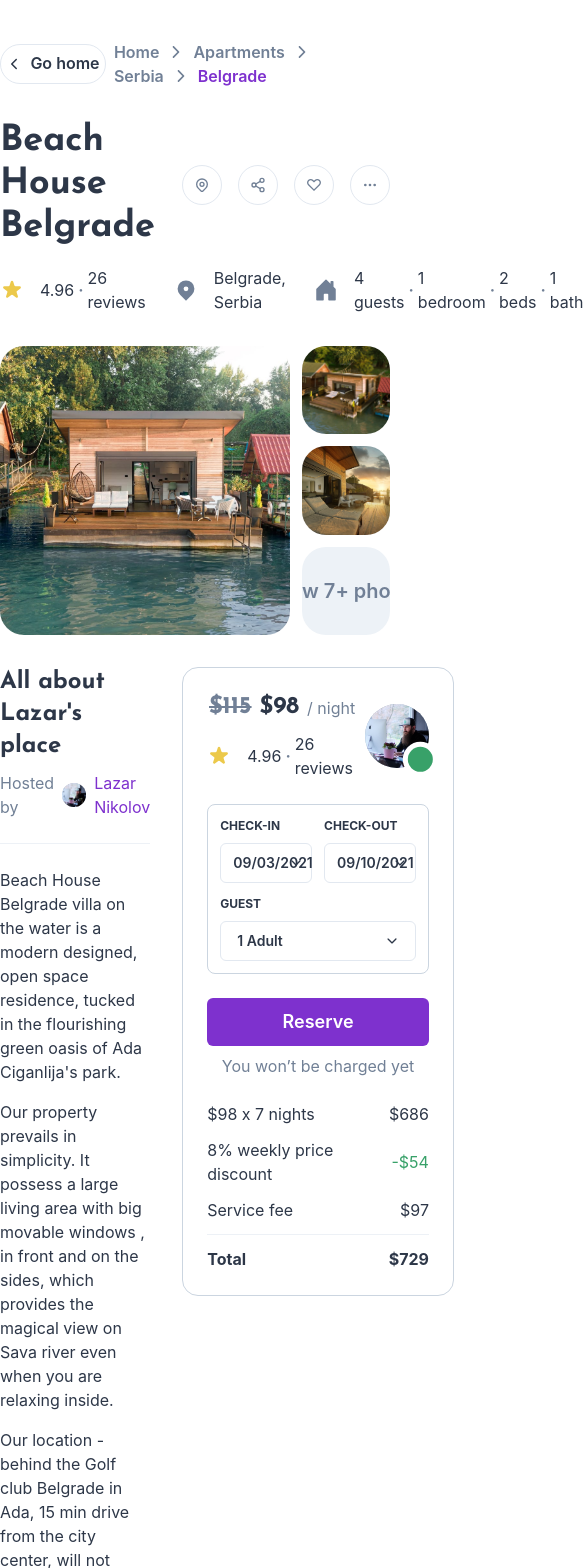
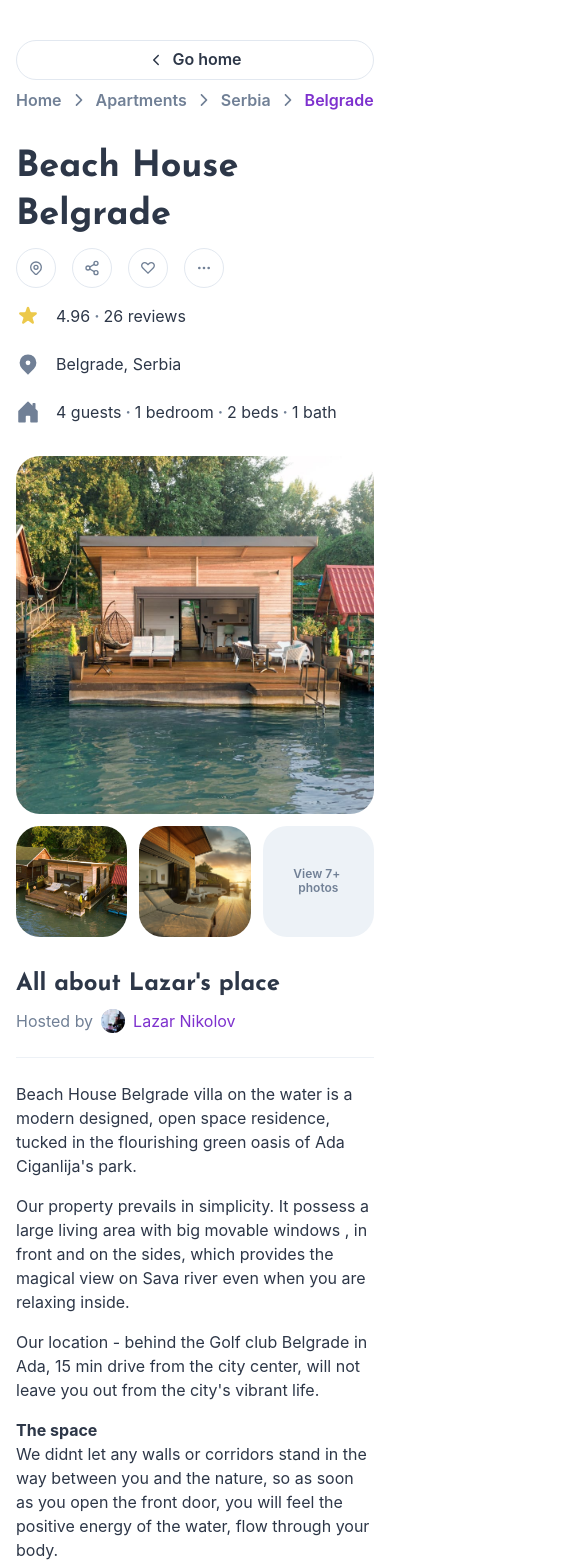
Before and after one commit to nikolovlazar/frontend-horse-ui, a Next.js app: page / in a window 390 px wide. Shown: the top 1568 px of the page, 585 px wide, since content can reach past the window. Built offline with nearby package versions, Linux system fonts and the light colour scheme.

Commit message:
fixed responsiveness

```diff
--- a/pages/index.tsx
+++ b/pages/index.tsx
@@ -7,7 +7,7 @@ import TitleDetails from '../src/components/title';
 import WhatsIncluded from '../src/components/whats-included';
 
 const IndexPage = () => (
-  <Container maxW="container.xl" py={10} px={0}>
+  <Container maxW="container.xl" py={10}>
     <VStack spacing={8} alignItems="stretch">
       <Header />
       <TitleDetails />
--- a/src/components/gallery.tsx
+++ b/src/components/gallery.tsx
@@ -17,8 +17,8 @@ const Gallery = () => {
 
   return (
     <Grid
-      templateColumns="repeat(4, 1fr)"
-      templateRows="repeat(3, 1fr)"
+      templateColumns={{ base: 'repeat(3, 1fr)', md: 'repeat(4, 1fr)' }}
+      templateRows={{ base: 'repeat(4, 1fr)', md: 'repeat(3, 1fr)' }}
       gap={3}
     >
       <GridItem colSpan={3} rowSpan={3}>
@@ -36,15 +36,20 @@ const Gallery = () => {
           key={image}
           colSpan={1}
           rowSpan={1}
-          colStart={4}
-          rowStart={index + 1}
+          colStart={{ base: index + 1, md: 4 }}
+          rowStart={{ base: 4, md: index + 1 }}
         >
           <AspectRatio ratio={1}>
             <Image rounded="3xl" src={image} alt="Beach House Photo" />
           </AspectRatio>
         </GridItem>
       ))}
-      <GridItem colSpan={1} rowSpan={1} colStart={4} rowStart={3}>
+      <GridItem
+        colSpan={1}
+        rowSpan={1}
+        colStart={{ base: 3, md: 4 }}
+        rowStart={{ base: 4, md: 3 }}
+      >
         <AspectRatio ratio={1}>
           <Button
             alignItems="center"
@@ -52,7 +57,11 @@ const Gallery = () => {
             rounded="3xl"
             bg="gray.100"
           >
-            <Text fontSize="xl" color="gray.500">
+            <Text
+              whiteSpace="break-spaces"
+              fontSize={{ base: 'xs', md: 'xl' }}
+              color="gray.500"
+            >
               View {images.length - 3}+ photos
             </Text>
           </Button>
--- a/src/components/header.tsx
+++ b/src/components/header.tsx
@@ -1,6 +1,6 @@
 import { IoIosArrowBack, IoIosArrowForward } from 'react-icons/io';
 import {
-  HStack,
+  Stack,
   Button,
   Breadcrumb,
   BreadcrumbItem,
@@ -9,7 +9,11 @@ import {
 
 const Header = () => {
   return (
-    <HStack justifyContent="space-between" w="full">
+    <Stack
+      direction={{ base: 'column', md: 'row' }}
+      justifyContent="space-between"
+      w="full"
+    >
       <Button leftIcon={<IoIosArrowBack />} variant="outline" rounded="full">
         Go home
       </Button>
@@ -32,7 +36,7 @@ const Header = () => {
           <BreadcrumbLink color="brand.500">Belgrade</BreadcrumbLink>
         </BreadcrumbItem>
       </Breadcrumb>
-    </HStack>
+    </Stack>
   );
 };
 
--- a/src/components/listing-details.tsx
+++ b/src/components/listing-details.tsx
@@ -14,6 +14,7 @@ import {
   MenuButton,
   Button,
   GridItem,
+  Stack,
 } from '@chakra-ui/react';
 import { HiStar } from 'react-icons/hi';
 import { IoIosArrowDown } from 'react-icons/io';
@@ -21,7 +22,11 @@ import IconLabel from './icon-label';
 
 const ListingDetails = () => {
   return (
-    <HStack spacing={8} alignItems="flex-start">
+    <Stack
+      direction={{ base: 'column', md: 'row' }}
+      spacing={8}
+      alignItems="flex-start"
+    >
       <VStack spacing={6} alignItems="flex-start">
         <VStack spacing={2} alignItems="flex-start">
           <Heading size="lg">All about Lazar's place</Heading>
@@ -66,7 +71,8 @@ const ListingDetails = () => {
       </VStack>
       <VStack
         w="full"
-        maxW={96}
+        maxW={{ base: 80, lg: 96 }}
+        flexShrink={0}
         p={6}
         spacing={6}
         justifyContent="stretch"
@@ -77,7 +83,7 @@ const ListingDetails = () => {
       >
         <HStack justifyContent="space-between">
           <VStack>
-            <HStack spacing={2}>
+            <HStack spacing={2} w="full">
               <Heading size="lg" textDecoration="line-through" color="gray.500">
                 $115
               </Heading>
@@ -204,7 +210,7 @@ const ListingDetails = () => {
           </HStack>
         </VStack>
       </VStack>
-    </HStack>
+    </Stack>
   );
 };
 
--- a/src/components/things-to-know.tsx
+++ b/src/components/things-to-know.tsx
@@ -1,10 +1,16 @@
-import { VStack, HStack, Heading, Text } from '@chakra-ui/react';
+import { VStack, Stack, Heading, Text } from '@chakra-ui/react';
 
 const ThingsToKnow = () => {
   return (
     <VStack spacing={6} alignItems="flex-start">
       <Heading size="lg">Things to know</Heading>
-      <HStack justifyContent="space-between" alignItems="flex-start" w="full">
+      <Stack
+        direction={{ base: 'column', md: 'row' }}
+        justifyContent="space-between"
+        alignItems="flex-start"
+        w="full"
+        spacing={8}
+      >
         <VStack spacing={2} alignItems="flex-start" maxW={60}>
           <Heading size="md">House rules</Heading>
           <VStack spacing={3} alignItems="flex-start">
@@ -32,7 +38,7 @@ const ThingsToKnow = () => {
             <Text>Free cancellation before Nov 14</Text>
           </VStack>
         </VStack>
-      </HStack>
+      </Stack>
     </VStack>
   );
 };
--- a/src/components/title.tsx
+++ b/src/components/title.tsx
@@ -1,6 +1,7 @@
 import {
   Heading,
   HStack,
+  Stack,
   Icon,
   IconButton,
   Text,
@@ -20,8 +21,13 @@ import IconLabel from './icon-label';
 const TitleDetails = () => {
   return (
     <VStack spacing={4} alignItems="stretch">
-      <HStack justifyContent="space-between">
-        <Heading size="2xl">Beach House Belgrade</Heading>
+      <Stack
+        direction={{ base: 'column', md: 'row' }}
+        justifyContent="space-between"
+      >
+        <Heading fontSize={{ base: '4xl', lg: '5xl' }}>
+          Beach House Belgrade
+        </Heading>
         <HStack spacing={4}>
           <IconButton
             variant="pill"
@@ -40,8 +46,12 @@ const TitleDetails = () => {
             icon={<FiMoreHorizontal />}
           />
         </HStack>
-      </HStack>
-      <HStack spacing={6}>
+      </Stack>
+      <Stack
+        direction={{ base: 'column', md: 'row' }}
+        justifyContent="space-between"
+        spacing={6}
+      >
         <IconLabel
           icon={<Icon fontSize={24} as={HiStar} color="yellow.400" />}
           separator={
@@ -71,7 +81,7 @@ const TitleDetails = () => {
           <Text size="md">2 beds</Text>
           <Text size="md">1 bath</Text>
         </IconLabel>
-      </HStack>
+      </Stack>
     </VStack>
   );
 };
--- a/src/components/whats-included.tsx
+++ b/src/components/whats-included.tsx
@@ -4,12 +4,9 @@ import {
   Heading,
   Icon,
   Text,
-  Box,
   AspectRatio,
   GridItem,
-  Grid,
   HStack,
-  Spacer,
 } from '@chakra-ui/react';
 import { IoFastFoodOutline, IoBicycleOutline } from 'react-icons/io5';
 import { HiWifi } from 'react-icons/hi';
@@ -46,10 +43,10 @@ const WhatsIncluded = () => {
   return (
     <VStack spacing={6} alignItems="flex-start">
       <Heading size="lg">What's included?</Heading>
-      <Grid templateColumns="repeat(4, 1fr)" gap={8} w="full">
+      <SimpleGrid columns={{ base: 1, md: 2, lg: 4 }} gap={8} w="full">
         {items.map(({ icon, color, text, title }) => (
           <GridItem key={title}>
-            <AspectRatio ratio={1}>
+            <AspectRatio ratio={{ base: 16 / 9, md: 1 }}>
               <VStack
                 h="full"
                 justifyContent="space-between"
@@ -73,7 +70,7 @@ const WhatsIncluded = () => {
             </AspectRatio>
           </GridItem>
         ))}
-      </Grid>
+      </SimpleGrid>
     </VStack>
   );
 };
```
